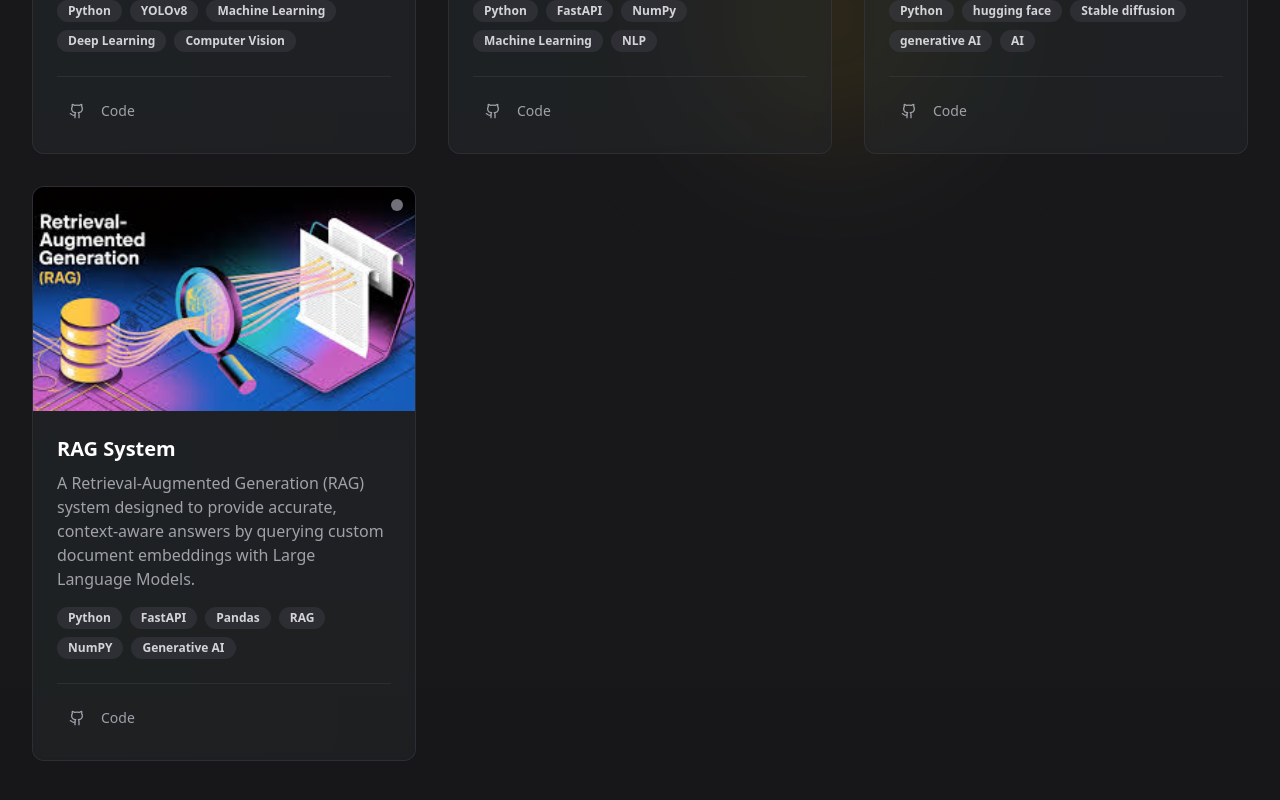
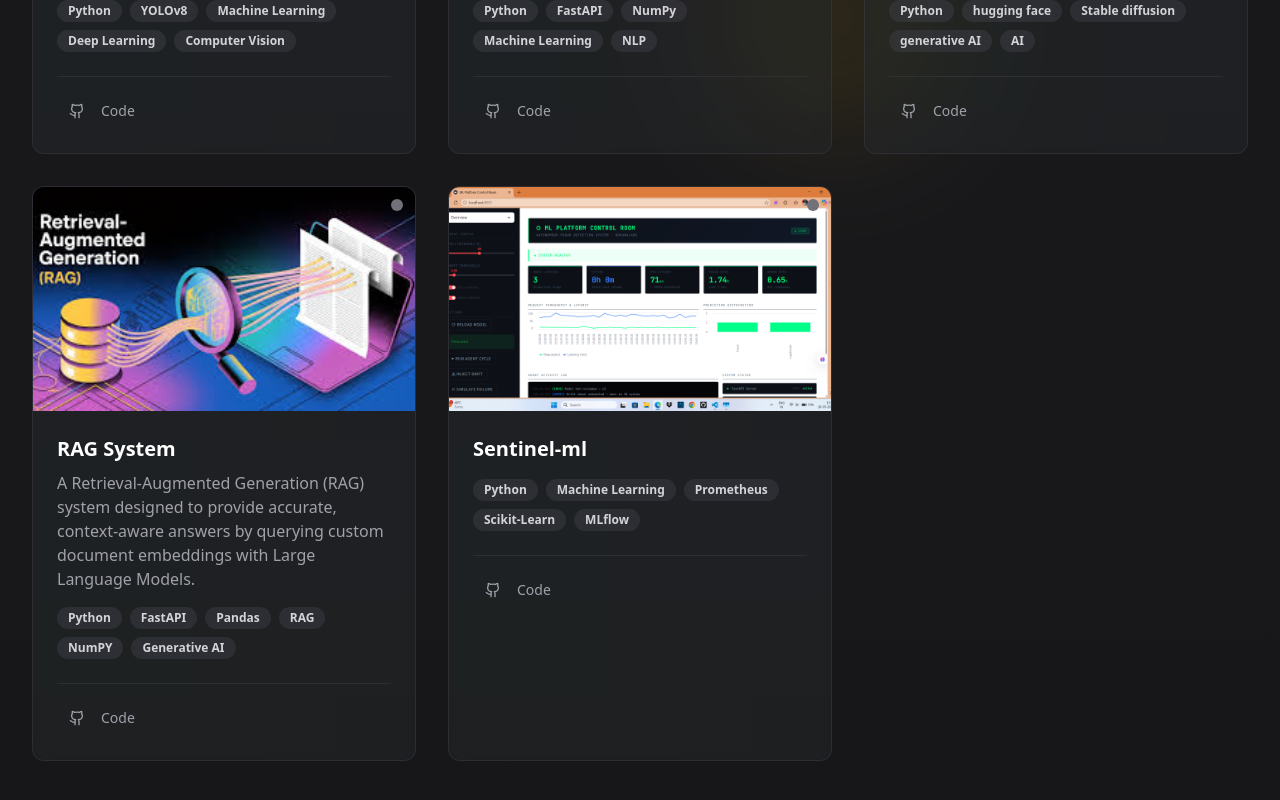
Before and after one commit to rohanxlabs/xlabs, a Next.js app: page / in a window 1280 px wide. Shown: the part 4114-4914 px from the top of the page. Built offline with nearby package versions, Linux system fonts and the light colour scheme.

Commit message:
add sentinel-ml project

```diff
--- a/app/page.tsx
+++ b/app/page.tsx
@@ -406,6 +406,15 @@ export default function Portfolio() {
               repoUrl="https://github.com/rohanxlabs/rag-based-qa-system"
             />
 
+            <ProjectCard
+              title="Sentinel-ml"
+              description=""
+              tags={["Python","Machine Learning","Prometheus","Scikit-Learn","MLflow"]}
+              image="/sentinel.png"
+              repoUrl="https://github.com/rohanxlabs/sentinel-ml.git"
+            />
+
+
           </div>
         </div>
       </section>
```
Also changed, not shown: public/sentinel.png (added).
